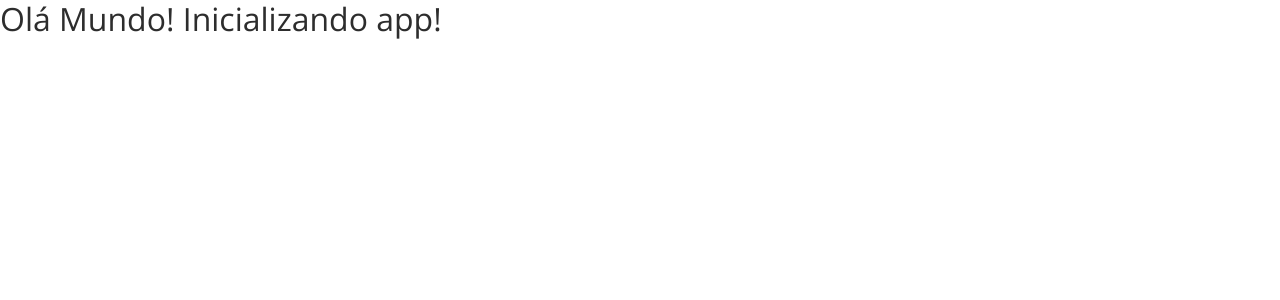
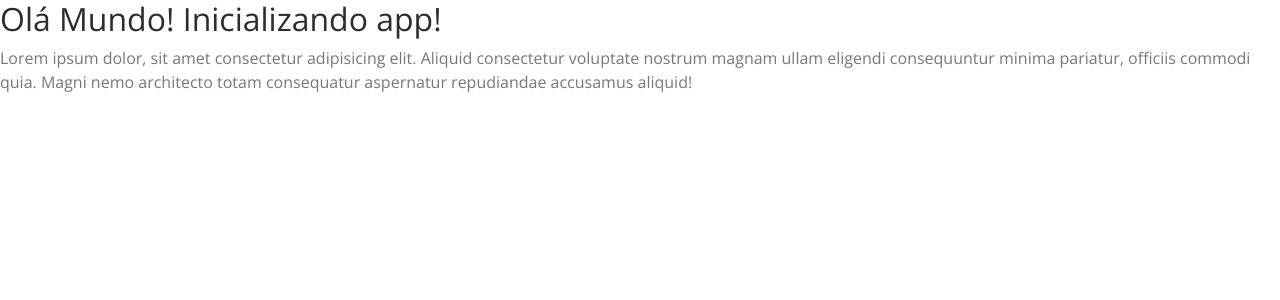
Before and after one commit to iolantech/iolantech.github.io, a PHP site: page / in a window 1280 px wide. Shown: the top 300 px of the page. Run offline with PHP 8.4, Linux system fonts and the light colour scheme.

Commit message:
Adicionado o lorem ipsum

```diff
--- a/index.php
+++ b/index.php
@@ -11,7 +11,7 @@
 
 <h2>Olá Mundo! Inicializando app!</h2>
 
-
+<p>Lorem ipsum dolor, sit amet consectetur adipisicing elit. Aliquid consectetur voluptate nostrum magnam ullam eligendi consequuntur minima pariatur, officiis commodi quia. Magni nemo architecto totam consequatur aspernatur repudiandae accusamus aliquid!</p>
 
 
 <script src="js/script.js"></script>
```
